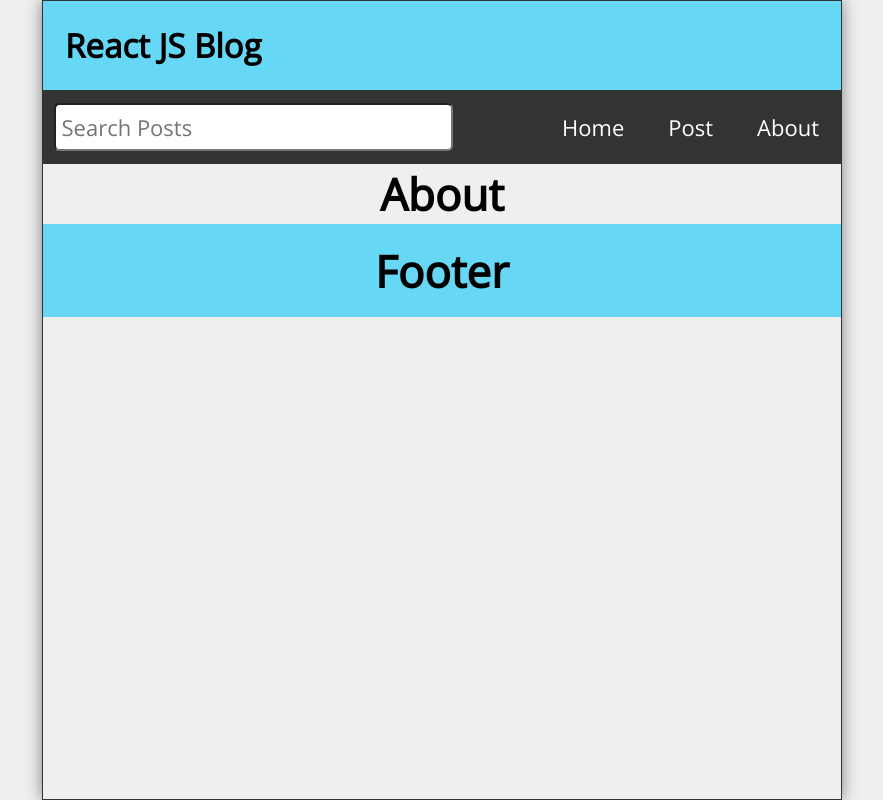
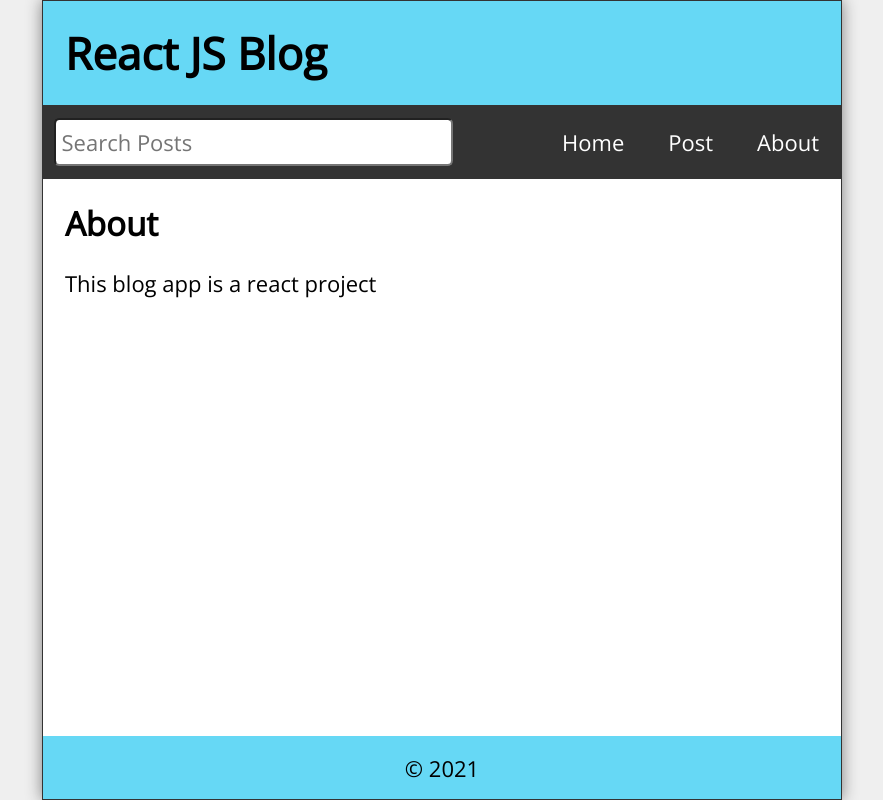
Before and after one commit to stamovm/react, a React (Create React App) app in the folder 16tut/: page /about in a window 1280 px wide. Shown: the whole page, without its empty margins (198-1081 px from the left). Built offline with nearby package versions, Linux system fonts and the light colour scheme.

Commit message:
Added axios and another useEffect function

```diff
--- /dev/null
+++ b/16tut/data/db.json
@@ -0,0 +1,22 @@
+{
+  "posts": [
+    {
+      "id": 1,
+      "title": "first post",
+      "datetime": "July 01, 2021 11:17:36 AM",
+      "body": "This text is just here for testing purposes."
+    },
+    {
+      "id": 2,
+      "title": "second post",
+      "datetime": "July 02, 2021 11:17:36 AM",
+      "body": "This text is just here for testing purposes on the second post."
+    },
+    {
+      "id": 3,
+      "title": "another post",
+      "datetime": "July 03, 2021 11:17:36 AM",
+      "body": "This text is just here for testing purposes again."
+    }
+  ]
+}
--- a/16tut/package.json
+++ b/16tut/package.json
@@ -6,6 +6,7 @@
     "@testing-library/jest-dom": "^5.15.0",
     "@testing-library/react": "^11.2.7",
     "@testing-library/user-event": "^12.8.3",
+    "axios": "^0.24.0",
     "date-fns": "^2.26.0",
     "react": "^17.0.2",
     "react-dom": "^17.0.2",
@@ -14,8 +15,8 @@
     "web-vitals": "^1.1.2"
   },
   "scripts": {
-    "start": "react-scripts start",
-    "build": "react-scripts build",
+    "start": "react-scripts --openssl-legacy-provider start",
+    "build": "react-scripts --openssl-legacy-provider build",
     "test": "react-scripts test",
     "eject": "react-scripts eject"
   },
--- a/16tut/src/App.js
+++ b/16tut/src/App.js
@@ -9,6 +9,7 @@ import Missing from './components/Missing'
 import { Route, Routes, useNavigate } from 'react-router-dom'
 import { useState, useEffect } from 'react'
 import { format } from 'date-fns'
+import api from './api/posts'
 
 function App() {
   const [search, setSearch] = useState('')
@@ -16,27 +17,25 @@ function App() {
   const [postTitle, setPostTitle] = useState('')
   const [postBody, setPostBody] = useState('')
   const navigate = useNavigate()
-  //todo  5:46
-  const [posts, setPosts] = useState([
-    {
-      id: 1,
-      title: 'first post',
-      datetime: 'July 01, 2021 11:17:36 AM',
-      body: 'This text is just here for testing purposes.',
-    },
-    {
-      id: 2,
-      title: 'second post',
-      datetime: 'July 02, 2021 11:17:36 AM',
-      body: 'This text is just here for testing purposes on the second post.',
-    },
-    {
-      id: 3,
-      title: 'another post',
-      datetime: 'July 03, 2021 11:17:36 AM',
-      body: 'This text is just here for testing purposes again.',
-    },
-  ])
+
+  const [posts, setPosts] = useState([])
+  //todo 6:15 npx json-server -p 3500 -w data/db.json
+  useEffect(() => {
+    const fetchPosts = async () => {
+      try {
+        const response = await api.get('/post')
+        setPosts(response.data)
+      } catch (err) {
+        if (err.response) {
+          console.error(err.response.data)
+          console.error(err.response.status)
+          console.error(err.response.headers)
+        } else {
+          console.log(`Error: ${err.message}`)
+        }
+      }
+    }
+  }, [])
 
   useEffect(() => {
     const filteredResults = posts.filter(
@@ -44,6 +43,7 @@ function App() {
         post.body.toLowerCase().includes(search.toLowerCase()) ||
         post.title.toLocaleLowerCase().includes(search.toLowerCase())
     )
+    setSearchResults(filteredResults.reverse())
   }, [posts, search])
 
   const handleSubmit = (e) => {
--- /dev/null
+++ b/16tut/src/api/posts.js
@@ -0,0 +1,3 @@
+import axios from 'axios'
+
+export default axios.create({ baseURL: 'http://localhost:3500' })
--- a/16tut/src/components/About.js
+++ b/16tut/src/components/About.js
@@ -1,7 +1,9 @@
 const About = () => {
   return (
-    <main>
-      <h1>About</h1>
+    <main className="About">
+      <h2>About</h2>
+
+      <p style={{ marginTop: '1rem' }}>This blog app is a react project</p>
     </main>
   )
 }
--- a/16tut/src/components/Footer.js
+++ b/16tut/src/components/Footer.js
@@ -1,7 +1,9 @@
 const Footer = () => {
+  const today = new Date()
+
   return (
-    <footer>
-      <h1>Footer</h1>
+    <footer className="Footer">
+      <p>&copy; {today.getFullYear()}</p>
     </footer>
   )
 }
--- a/16tut/src/components/Header.js
+++ b/16tut/src/components/Header.js
@@ -1,6 +1,6 @@
 const Header = ({ title }) => {
   return (
-    <header>
+    <header className="Header">
       <h1>{title}</h1>
     </header>
   )
--- a/16tut/src/components/Missing.js
+++ b/16tut/src/components/Missing.js
@@ -1,7 +1,12 @@
+import { Link } from 'react-router-dom'
+
 const Missing = () => {
   return (
     <main>
-      <h1>Missing</h1>
+      <h2>Page not found</h2>
+      <p>
+        <Link to="/">Visit the homepage</Link>
+      </p>
     </main>
   )
 }
--- a/16tut/src/index.css
+++ b/16tut/src/index.css
@@ -38,8 +38,8 @@ body {
   box-shadow: 0px 0px 15px gray;
 }
 
-Header,
-Footer {
+.Header,
+.Footer {
   width: 100%;
   background-color: #66d8f5;
   padding: 1rem;
@@ -48,15 +48,15 @@ Footer {
   align-items: center;
 }
 
-Header h1 {
+.Header h1 {
   font-size: 1.5rem;
 }
 
-Header svg {
+.Header svg {
   font-size: 2rem;
 }
 
-Footer {
+.Footer {
   padding: 0.75rem;
   display: grid;
   place-content: center;
```
Also changed, not shown: 1 other file (tests, documents, lock files or other folders).
